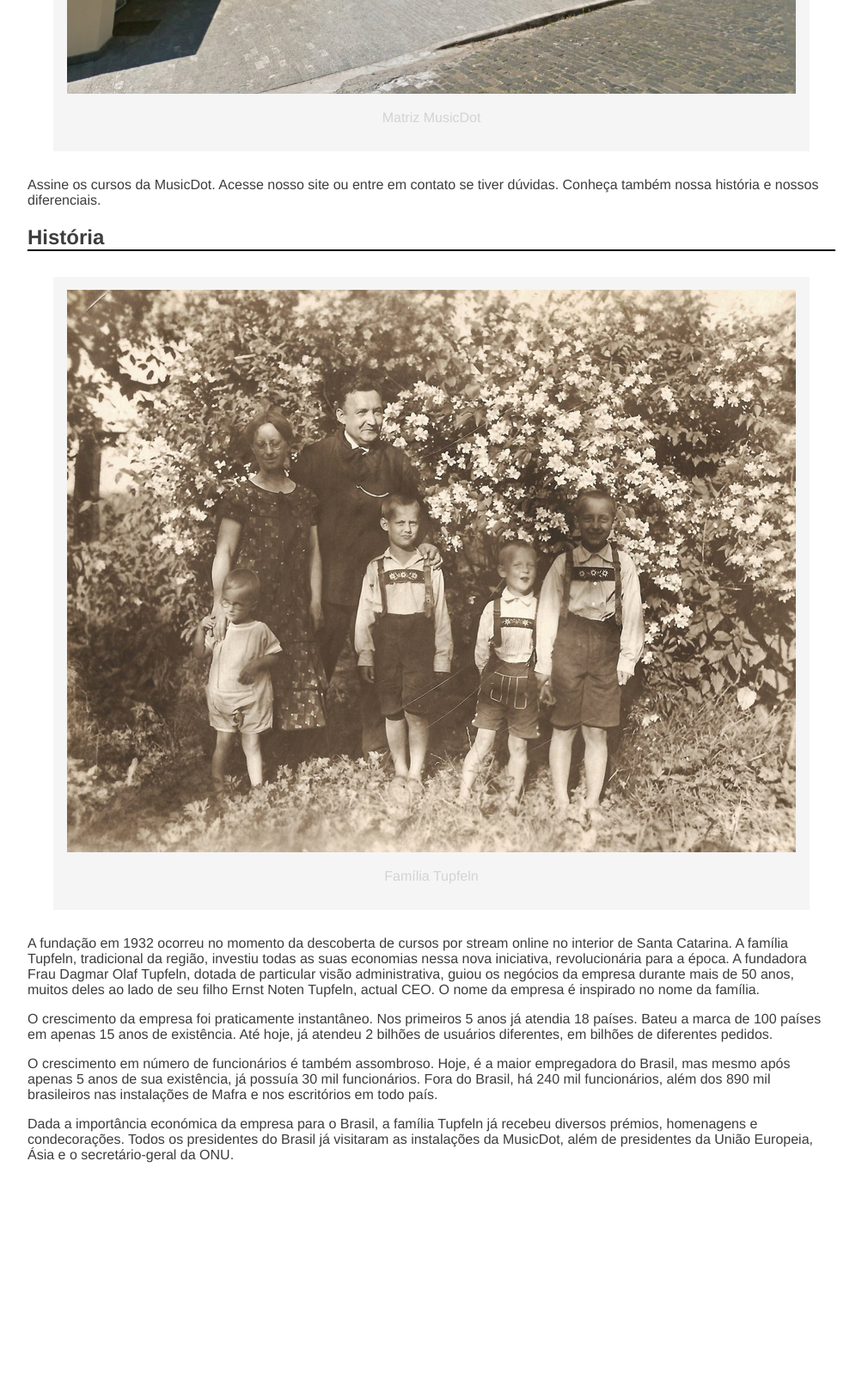
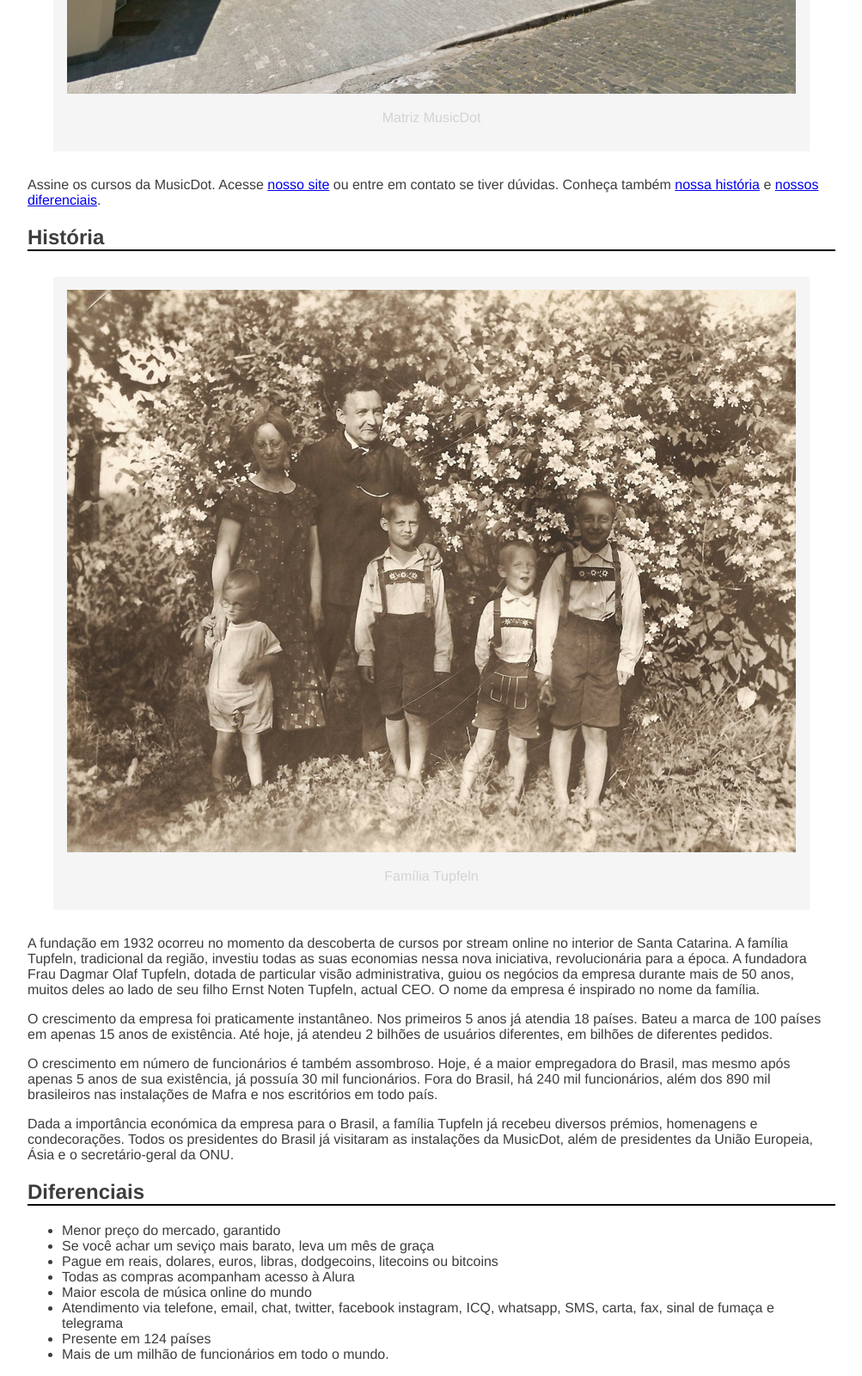
Before and after one commit to conceicaodomingos/projeto-musicdot, a plain HTML site: page sobre.html in a window 1280 px wide. Shown: the part 761-2361 px from the top of the page at 86% size, without its empty margins (138-1141 px from the left). Before the commit the page ends 2129 px from the top, so only its background shows below. Drawn offline with Linux system fonts and the light colour scheme.

Commit message:
links e listas

```diff
--- a/sobre.html
+++ b/sobre.html
@@ -19,7 +19,8 @@
     </p>
 
     <p>
-        Nossa matriz fica em Mafra, em Santa Catarina. De lá, saem grande parte das gravações de nossos cursos. Nossa matriz:
+        Nossa matriz fica em <a href="http://maps.google.com.br/?
+        q=190,GabrielDequech,Mafra,SC" target="_blank">Mafra, em Santa Catarina</a>. De lá, saem grande parte das gravações de nossos cursos. Nossa matriz:
     </p>
 
     <figure>
@@ -28,10 +29,10 @@
     </figure>
 
     <p>
-        Assine os cursos da MusicDot. Acesse nosso site ou entre em contato se tiver dúvidas. Conheça também nossa história e nossos diferenciais.
+        Assine os cursos da MusicDot. Acesse <a href="index.html" target="_self">nosso site</a> ou entre em contato se tiver dúvidas. Conheça também <a href="#historia">nossa história</a> e <a href="#diferenciais">nossos diferenciais</a>.
     </p>
 
-    <h2>História</h2>
+    <h2 id="historia">História</h2>
 
     <figure>
         <img src="img/familia-tupfeln.jpg" alt="Foto da família Tupfeln">
@@ -54,5 +55,17 @@
         Dada a importância económica da empresa para o Brasil, a família Tupfeln já recebeu diversos prémios, homenagens e condecorações. Todos os presidentes do Brasil já visitaram as instalações da MusicDot, além de presidentes da União Europeia, Ásia e o secretário-geral da ONU.
     </p>
 
+    <h2 id="diferenciais">Diferenciais</h2>
+
+    <ul>
+        <li>Menor preço do mercado, garantido</li>
+        <li>Se você achar um seviço mais barato, leva um mês de graça</li>
+        <li>Pague em reais, dolares, euros, libras, dodgecoins, litecoins ou bitcoins</li>
+        <li>Todas as compras acompanham acesso à Alura</li>
+        <li>Maior escola de música online do mundo</li>
+        <li>Atendimento via telefone, email, chat, twitter, facebook instagram, ICQ, whatsapp, SMS, carta, fax, sinal de fumaça e telegrama</li>
+        <li>Presente em 124 países</li>
+        <li>Mais de um milhão de funcionários em todo o mundo.</li>
+    </ul>
 </body>
 </html>
```
Also changed, not shown: index.html (added, +1 -0 lines).
